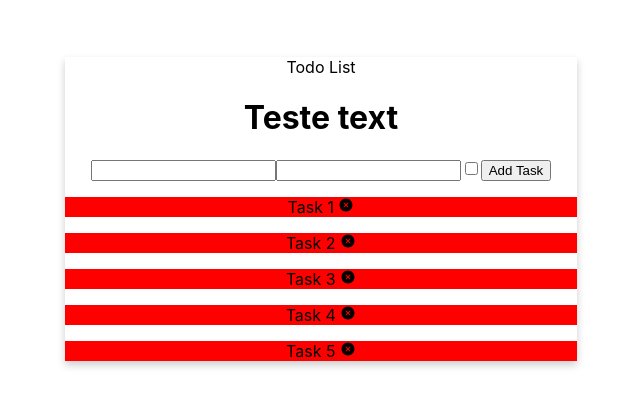
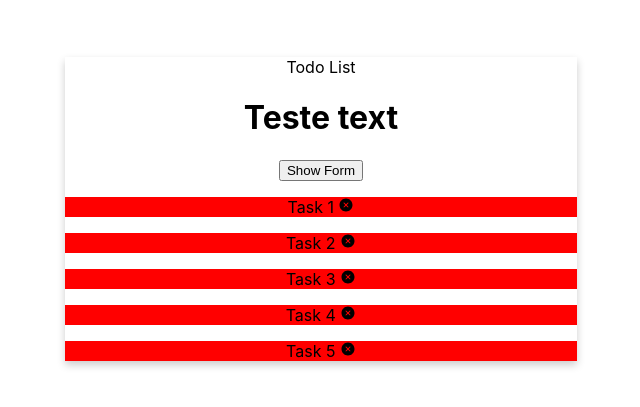
Before and after one commit to VarnerDamascenoJr/react-todo-list, a React (Create React App) app: page / in a window 1280 px wide. Shown: the part 103-510 px from the top of the page, without its empty margins (319-959 px from the left). Built offline with nearby package versions, Linux system fonts and the light colour scheme.

Commit message:
Logic fot button and show form

```diff
--- a/src/App.tsx
+++ b/src/App.tsx
@@ -44,6 +44,8 @@
 
 ]);
 
+  const [showForm, setShowForm] = useState<boolean>(false);
+
 const createTask = (data:IFormInput):void=>{
   const id = Math.random()*11000+ 12;
   const newTasks = {...data, id};
@@ -66,7 +68,8 @@
     <div className="App">
       <Header />
       <h1>Teste text</h1>
-      <CreateTaskForm onCreate={createTask} />
+      <button onClick={()=>setShowForm(!showForm)}>{showForm ? "Close":"Show Form"}</button>
+      {showForm &&<CreateTaskForm onCreate={createTask} />}
       <Tasks tasks={tasks} onDelete={deleteTask} onToggle={toggletask}/>
     </div>
   );
```
